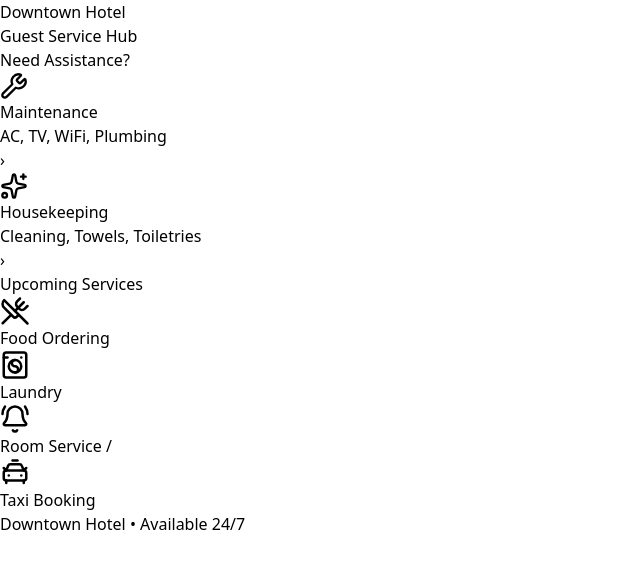
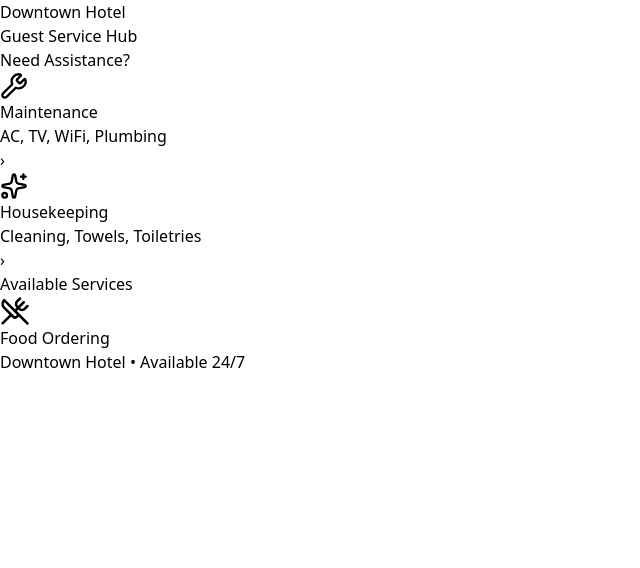
Before and after one commit to Nantha557/Downtown-Hotel-Complaint-System, a React (Vite) app in the folder Client/: page /guest in a window 1280 px wide. Shown: the top 568 px of the page, without its empty margins (0-640 px from the left). Built offline with nearby package versions, Linux system fonts and the light colour scheme.

Commit message:
added food ordering integration to guest portal

```diff
--- a/Client/src/pages/GuestPortal.jsx
+++ b/Client/src/pages/GuestPortal.jsx
@@ -148,7 +148,7 @@ return (
 
         <h2 className="text-2xl font-bold text-gray-800 mb-4">
 
-          Upcoming Services
+          Available Services
 
         </h2>
 
@@ -185,50 +185,6 @@ return (
 
         </div>
 
-          <div className="bg-white rounded-3xl p-5 shadow-sm">
-
-            <WashingMachine
-              size={30}
-              className="text-cyan-600 mb-3"
-            />
-
-            <h3 className="font-bold text-gray-800">
-
-              Laundry
-
-            </h3>
-
-          </div>
-
-          <div className="bg-white rounded-3xl p-5 shadow-sm">
-
-            <BellRing
-              size={30}
-              className="text-orange-500 mb-3"
-            />
-
-            <h3 className="font-bold text-gray-800">
-
-              Room Service
-
-/</h3>
-
-          </div>
-
-          <div className="bg-white rounded-3xl p-5 shadow-sm">
-
-            <CarTaxiFront
-              size={30}
-              className="text-green-600 mb-3"
-            />
-
-            <h3 className="font-bold text-gray-800">
-
-              Taxi Booking
-
-            </h3>
-
-          </div>
 
         </div>
 
```
